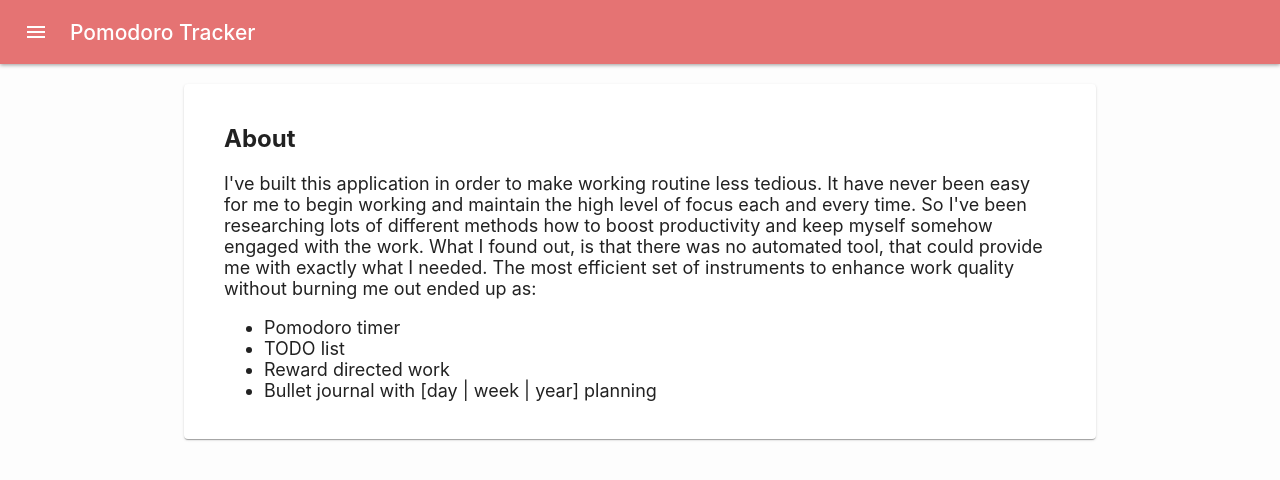
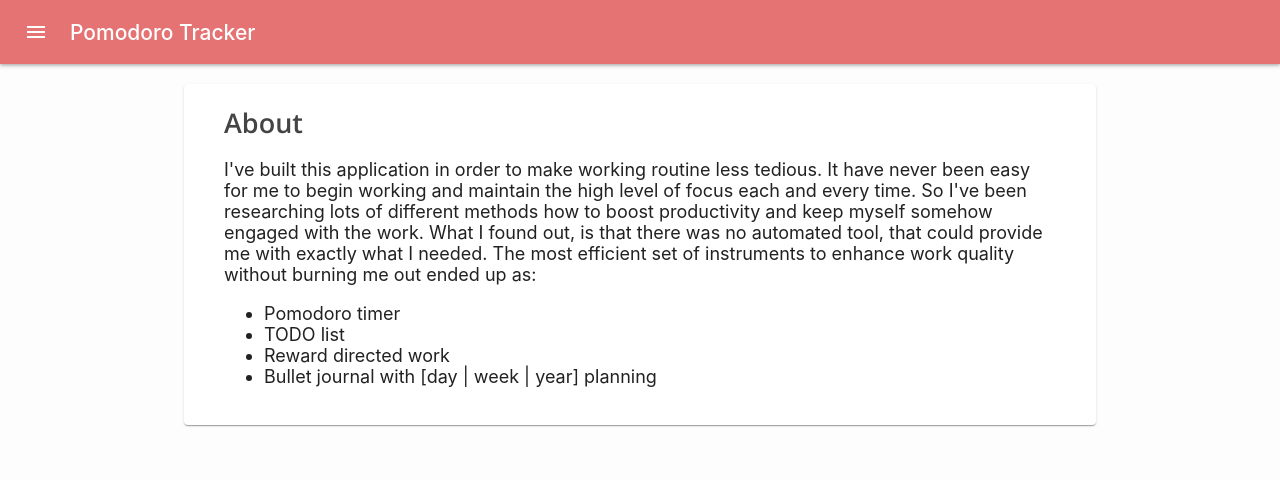
Before and after one commit to SirPeace/pomodoro-tracker, a React (Create React App) app: page /about in a window 1280 px wide. Shown: the top 480 px of the page. Built offline with nearby package versions, Linux system fonts and the light colour scheme.

Commit message:
Modify styling
- Position AppBar as absolute so it doesn't leave viewport
- Correct settings popup width
- Edit font styling for h2 headings

```diff
--- a/public/index.html
+++ b/public/index.html
@@ -113,7 +113,7 @@
     <!-- Fonts -->
     <link rel="preconnect" href="https://fonts.gstatic.com" />
     <link
-      href="https://fonts.googleapis.com/css2?family=Open+Sans&family=Roboto:wght@300;400;500&display=swap"
+      href="https://fonts.googleapis.com/css2?family=Open+Sans:wght@500;600&family=Roboto:wght@300;400;500&display=swap"
       rel="stylesheet"
     />
     <!-- Fonts -->
--- a/src/components/ApplicationBar/styles.js
+++ b/src/components/ApplicationBar/styles.js
@@ -7,6 +7,8 @@ export const useStyles = makeStyles(theme => ({
     backgroundColor: theme.palette.primary.main,
     zIndex: theme.zIndex.drawer + 1,
     userSelect: "none",
+    position: "absolute",
+    top: 0,
   },
 
   barButton: {
--- a/src/components/SettingsPopup/styles.js
+++ b/src/components/SettingsPopup/styles.js
@@ -3,7 +3,7 @@ const { makeStyles } = require("@material-ui/core")
 export const useStyles = makeStyles(theme => ({
   SettingsPopup: {
     padding: 20,
-    width: "50vw",
+    width: "95%",
     maxWidth: 700,
   },
 
@@ -37,10 +37,4 @@ export const useStyles = makeStyles(theme => ({
     width: "100%",
     padding: "12px 0",
   },
-
-  "@media (max-width: 780px)": {
-    SettingsPopup: {
-      width: "95%",
-    },
-  },
 }))
--- a/src/pages/ProgressPage/styles.js
+++ b/src/pages/ProgressPage/styles.js
@@ -15,6 +15,7 @@ export const useStyles = makeStyles(theme => ({
     alignItems: "center",
     fontSize: 20,
     color: "#777",
+    marginBottom: 20,
   },
 
   goalSelect: {
--- a/src/pages/styles.js
+++ b/src/pages/styles.js
@@ -8,6 +8,7 @@ export const useStyles = makeStyles(theme => ({
     flexDirection: "column",
     alignItems: "center",
     position: "relative",
+    marginTop: 64,
   },
 
   body: {
@@ -19,20 +20,19 @@ export const useStyles = makeStyles(theme => ({
     fontSize: 18,
   },
 
-  h2: {
-    fontFamily: "Open Sans",
-    color: "#444",
-    fontSize: 26,
-    fontWeight: 600,
-    letterSpacing: 1.5,
-    margin: 0,
+  "@global": {
+    h2: {
+      fontFamily: "Open Sans",
+      color: "#444",
+      fontSize: 27,
+      fontWeight: 700,
+      margin: 0,
+    },
   },
 
-  "@media (max-width: 400px)": {
-    "@global": {
-      h2: {
-        fontSize: 27,
-      },
+  "@media (max-width: 600px)": {
+    body: {
+      padding: "10px 20px",
     },
   },
 }))
```
